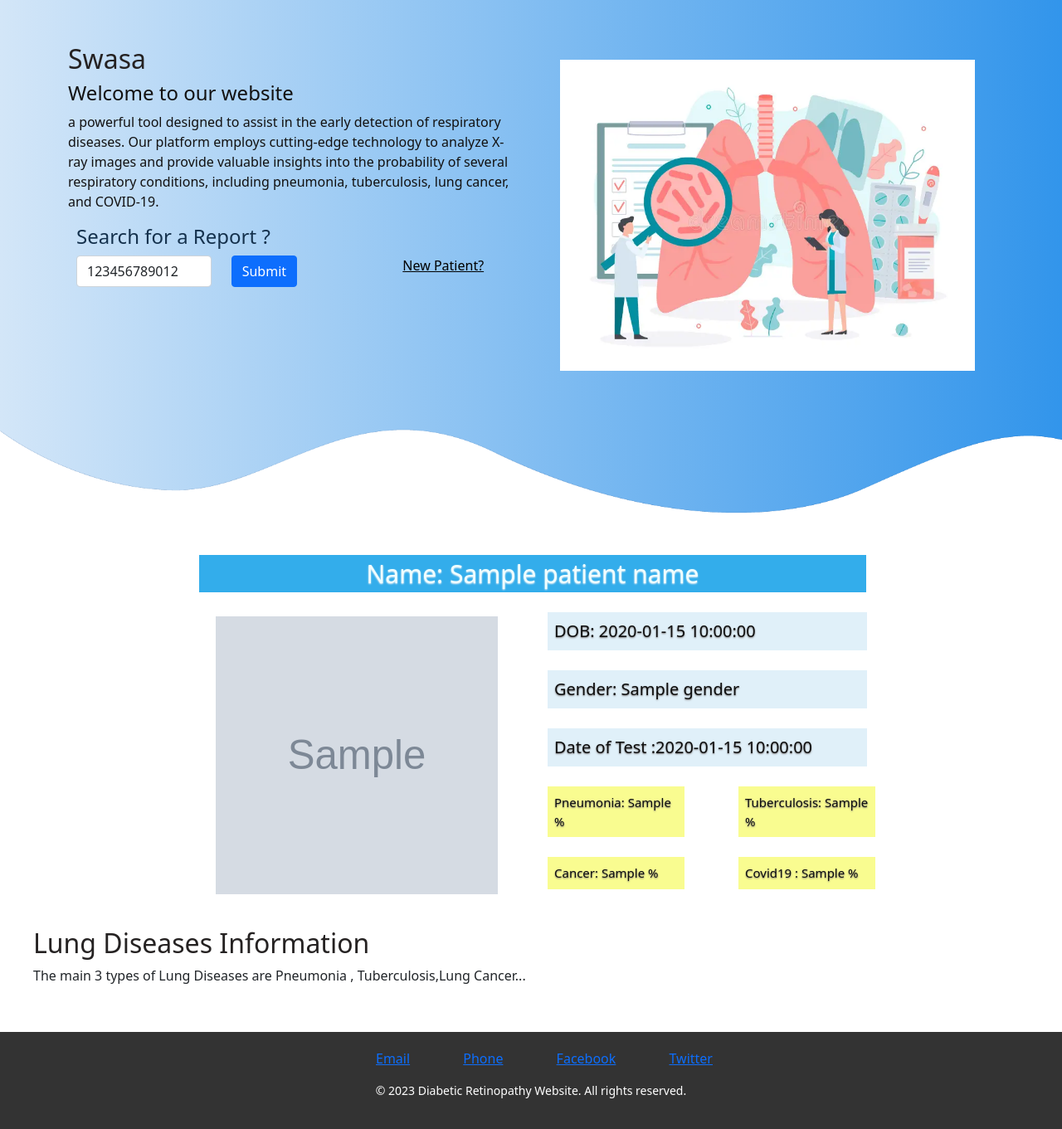
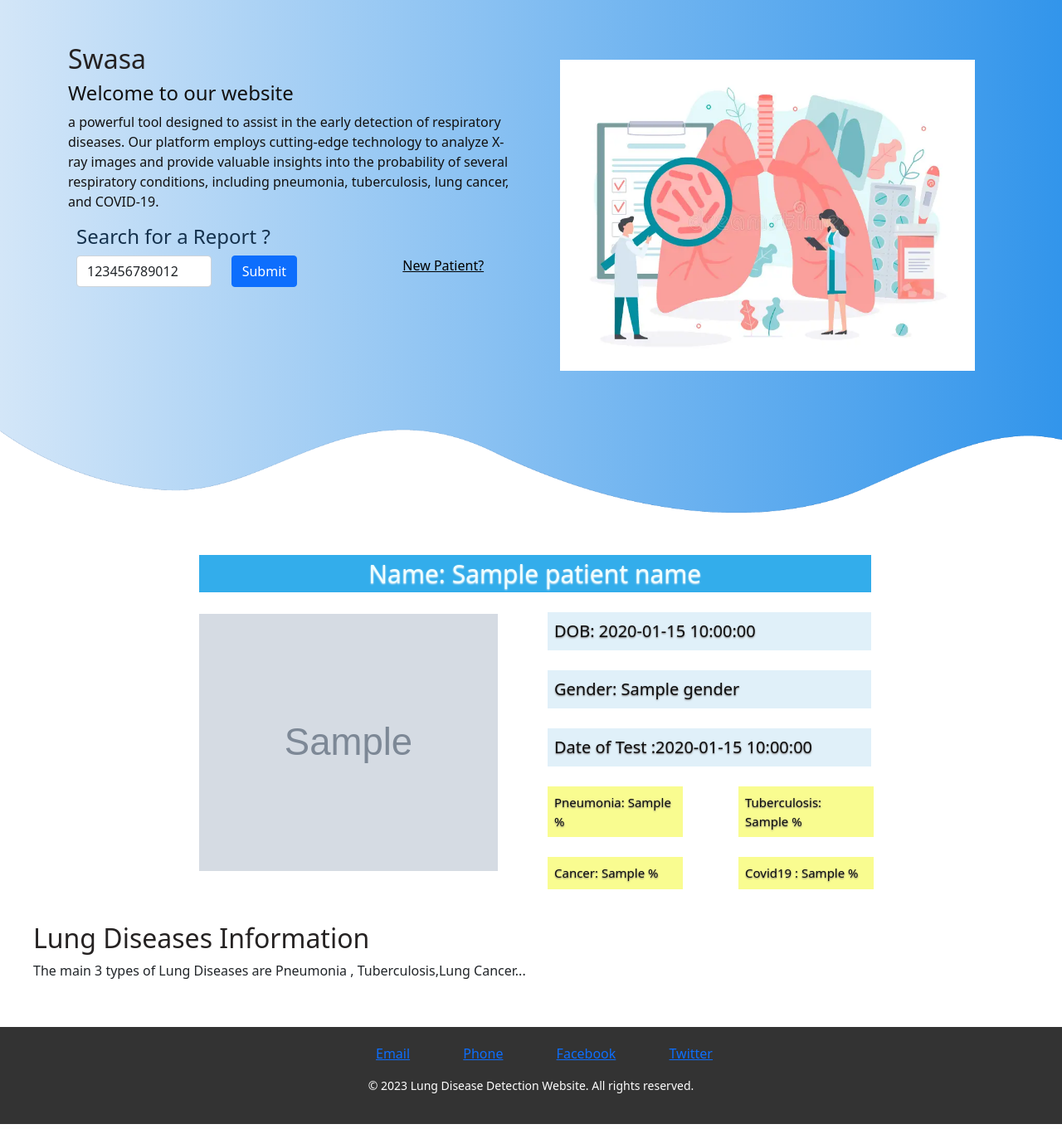
Before and after one commit to gunnusravani/Lung_Abnormality, a FastAPI app: template templates/base.html in a window 1280 px wide. Shown: the part 77-1438 px from the top of the page at 83% size. Run offline with FastAPI, Linux system fonts and the light colour scheme; the template is opened without the code that fills it: most values are stand-ins (such as "Sample title", 1, 10 or a date in 2020); grey boxes marked "Sample" are stand-in pictures; some libraries are stand-ins or nearby versions.

Commit message:
final commit for demo 1

```diff
--- a/templates/base.html
+++ b/templates/base.html
@@ -77,10 +77,10 @@
 
     .image-box {
       max-width: 400px;
-      height: 340px;
+      height: 312px;
       overflow: hidden;
-      padding-left: 60px;
-      padding-top: 5px;
+      padding-left: 40px;
+      padding-top: 1.5px;
     }
 
     .image-box img {
@@ -93,7 +93,7 @@
   display: flex;
   flex-direction: column;
   min-width: 0;
-  width:75%;
+  width:75.5%;
   size: 20px;
   word-wrap: break-word;
   border-radius: 0.25rem;
@@ -113,7 +113,7 @@
   display: flex;
   flex-direction: column;
   min-width: 0;
-  width:89%;
+  width:90%;
   size: 20px;
   word-wrap: break-word;
   border-radius: 0.25rem;
@@ -123,7 +123,7 @@
   display: flex;
   flex-direction: column;
   min-width: 0;
-  width:80%;
+  width:79%;
   size: 20px;
   word-wrap: break-word;
   border-radius: 0.25rem;
@@ -522,7 +522,7 @@
         <li><a href="https://www.facebook.com/example">Facebook</a></li>
         <li><a href="https://www.twitter.com/example">Twitter</a></li>
       </ul>
-      <p>&copy; 2023 Diabetic Retinopathy Website. All rights reserved.</p>
+      <p>&copy; 2023 Lung Disease Detection Website. All rights reserved.</p>
     </footer>
 
     <!-- Add your JavaScript file link here -->
```
